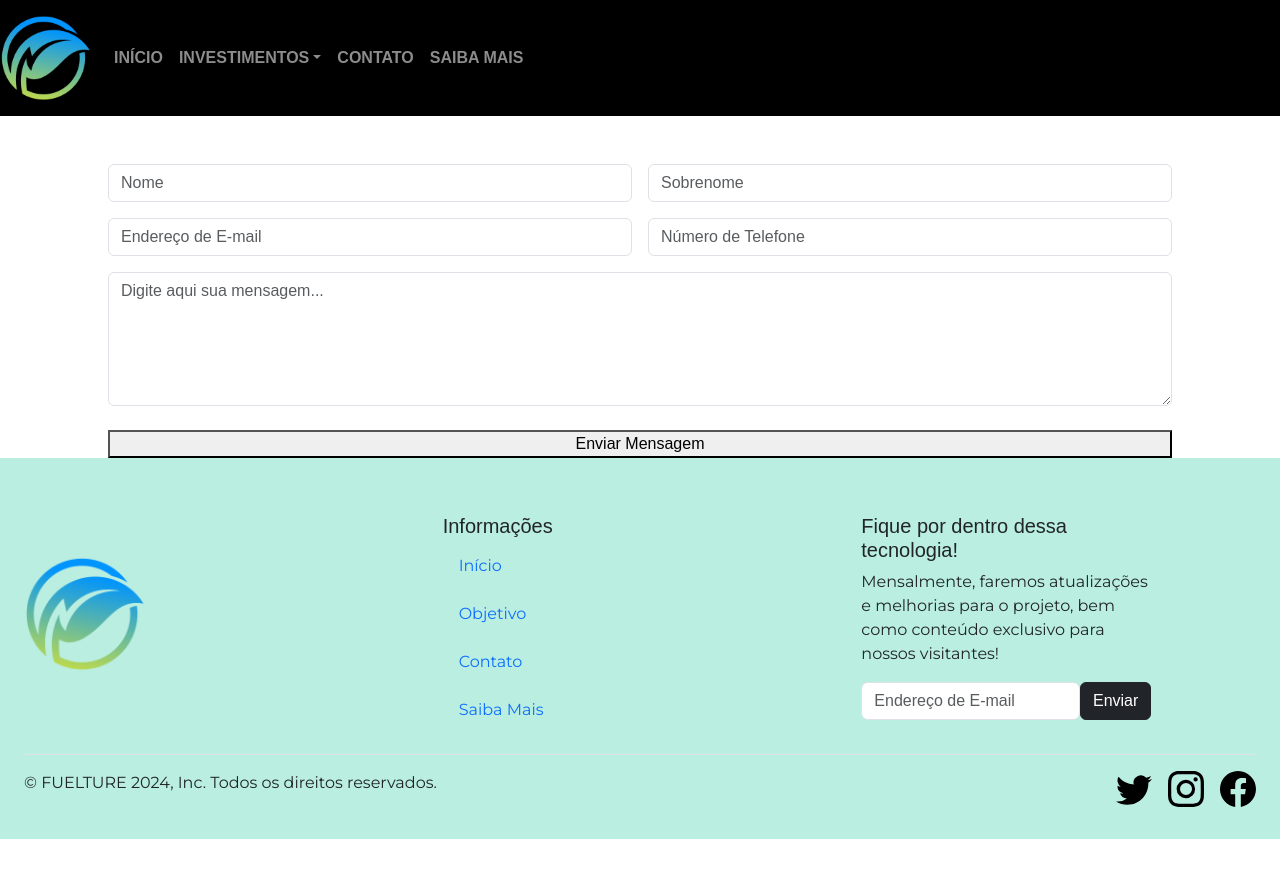
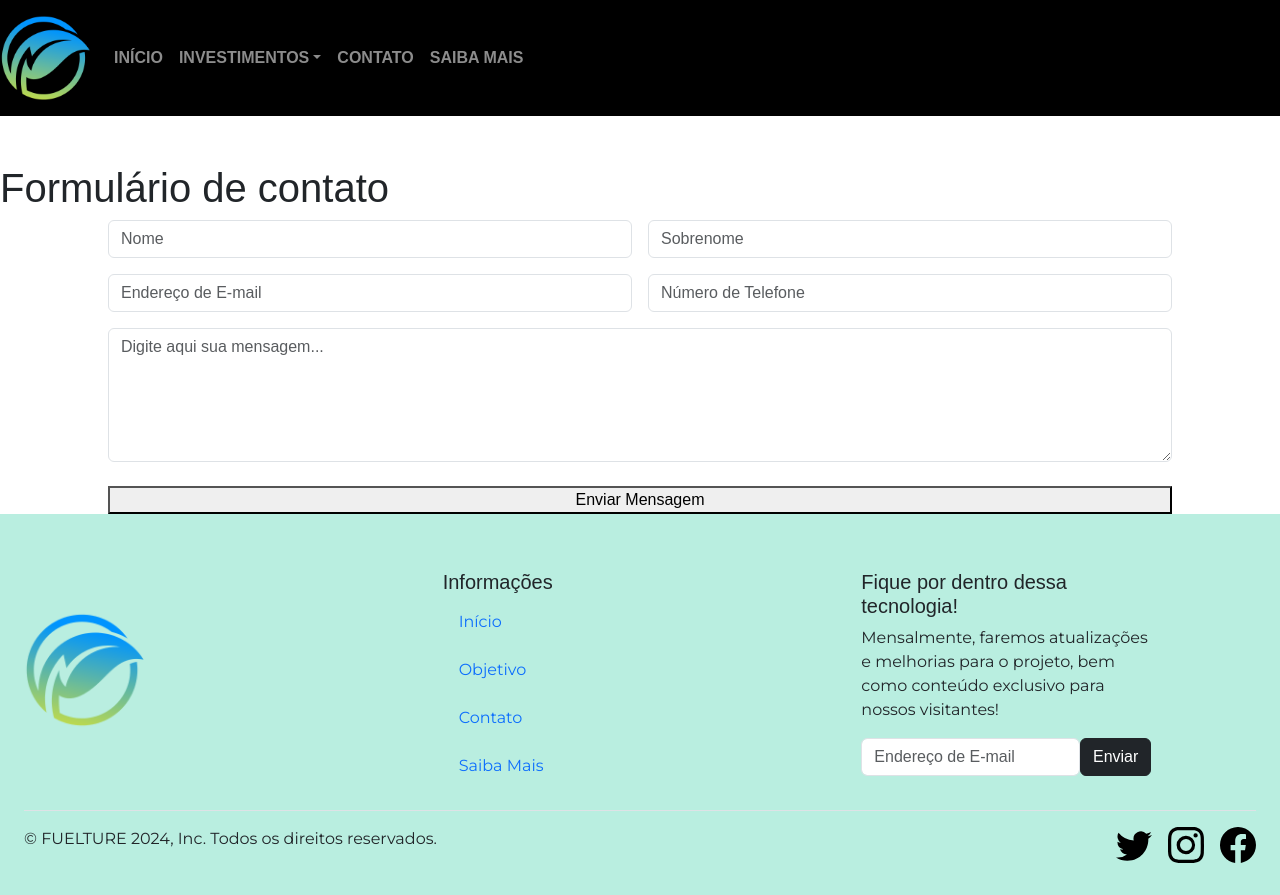
Before and after one commit to DaviSiqueirando/Fuelture, a plain HTML site: page contato.html in a window 1280 px wide. Before the commit the page ends 839 px from the top, so only its background shows below. Drawn offline with nearby package versions, Linux system fonts and the light colour scheme.

Commit message:
Update contato.html

```diff
--- a/contato.html
+++ b/contato.html
@@ -67,6 +67,7 @@
 
     <!-- Conteúdo do site após a NAVBAR -->
  <div class="contact-form mt-5">
+     <h1> Formulário de contato </h1>
                         <form class="row g-3 justify-content-center" action="cad.php" method="post">
 
                             <div class="col-md-5 col-sm-10 col-12">
```
